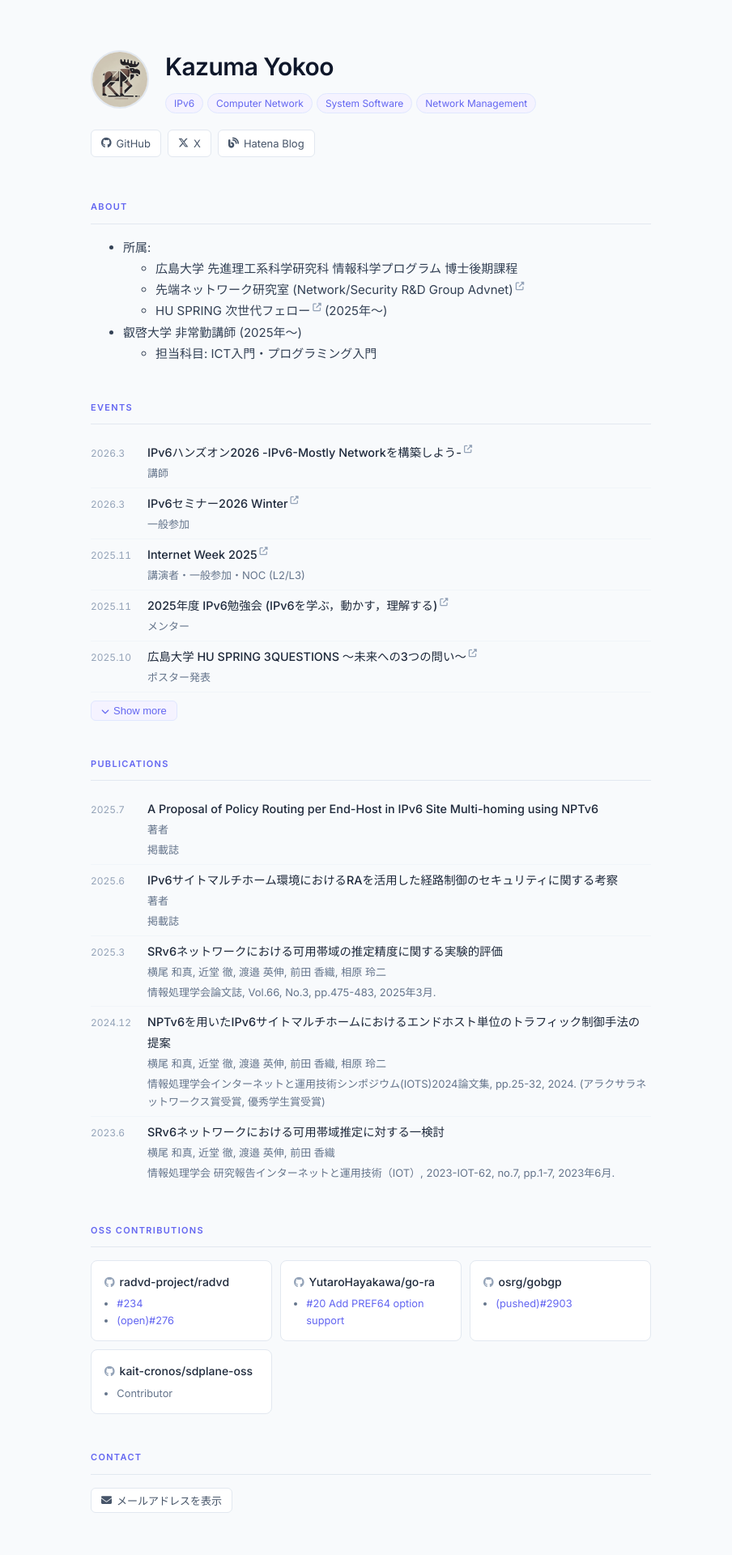
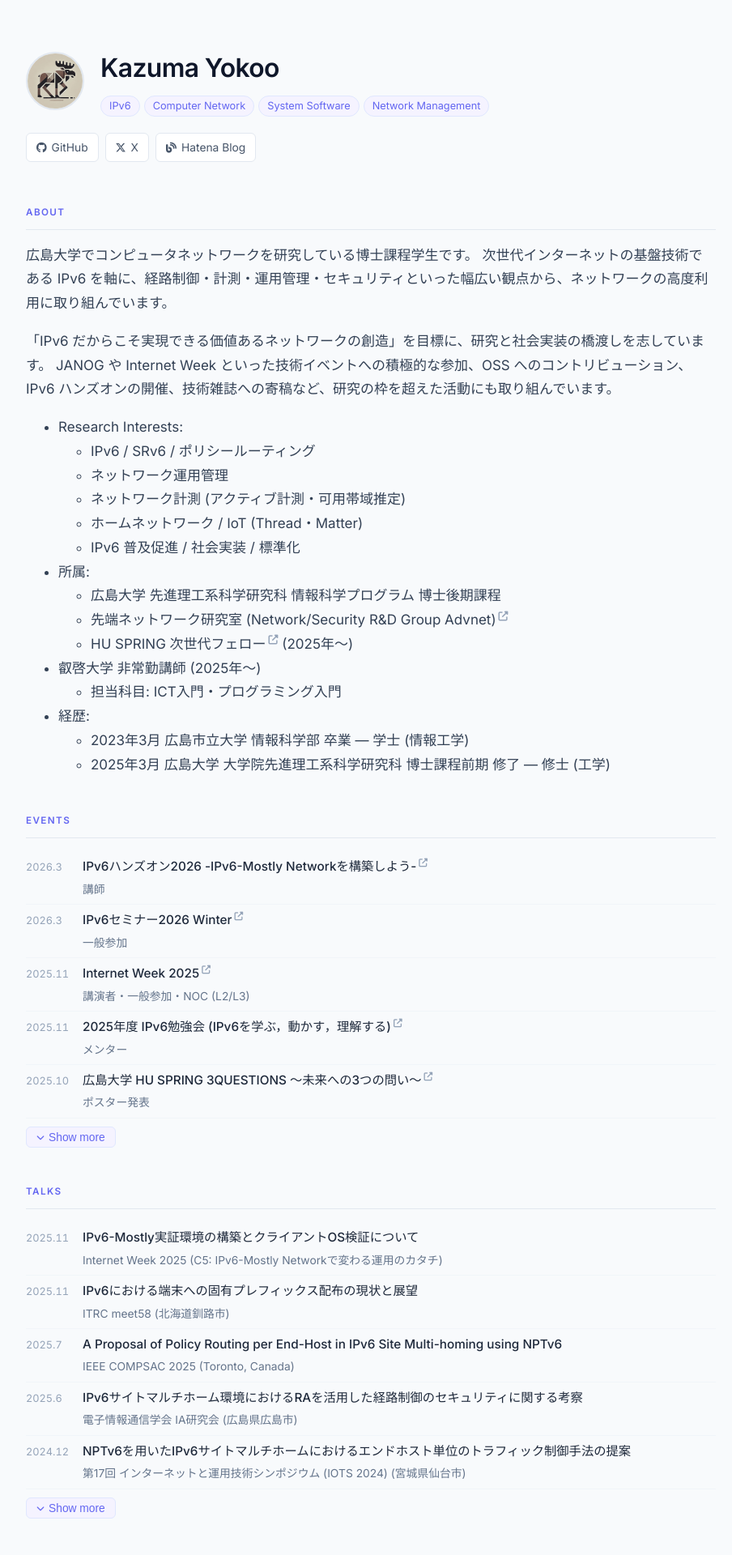
Before and after one commit to y-kzm/profile, a Jekyll site: the page built from docs/index.md, in a window 1280 px wide. Shown: the top 1920 px of the page at 81% size, without its empty margins (182-1086 px from the left). Built offline with Jekyll 4.4.1, drawn with Linux system fonts in a browser that asks for light colours; some of the changed text lies outside the part shown.

Commit message:
feat(profile): complete profile content and refine layout
- Fill publications with verified bibliographic info and add 2 new entries
  (IEEE COMPSAC 2025, IEICE IA 2025-1/-5, IPSJ IOT 2026)
- Add talks section: 9 oral/poster presentations with venues and locations
- Expand About: bio, research interests, education, part-time lecturer
- Underline own name in publication author lists via Liquid filter
- Increase base font size (17px) and page width (900px)
- Mark radvd #276 as merged; add .gitignore for local artifacts

```diff
--- a/docs/_layouts/default.html
+++ b/docs/_layouts/default.html
@@ -11,17 +11,19 @@
   <style>
     *, *::before, *::after { box-sizing: border-box; }
 
+    html { font-size: 17px; }
+
     body {
       margin: 0;
       font-family: 'Inter', -apple-system, BlinkMacSystemFont, 'Segoe UI', sans-serif;
-      font-size: 15px;
+      font-size: 1rem;
       line-height: 1.75;
       color: #1e293b;
       background: #f8fafc;
     }
 
     .page-wrapper {
-      max-width: 740px;
+      max-width: 900px;
       margin: 0 auto;
       padding: 56px 24px 96px;
     }
@@ -399,7 +401,7 @@
             <div class="item-title">
               {% if item.url %}<a href="{{ item.url }}" target="_blank" rel="noopener">{{ item.title }}</a>{% else %}{{ item.title }}{% endif %}
             </div>
-            {% if item.authors %}<div class="item-sub">{{ item.authors }}</div>{% endif %}
+            {% if item.authors %}<div class="item-sub">{{ item.authors | replace: "横尾 和真", "<u>横尾 和真</u>" | replace: "Kazuma Yokoo", "<u>Kazuma Yokoo</u>" }}</div>{% endif %}
             {% if item.venue %}<div class="item-sub">{{ item.venue }}</div>{% endif %}
           </div>
         </li>
@@ -415,7 +417,7 @@
               <div class="item-title">
                 {% if item.url %}<a href="{{ item.url }}" target="_blank" rel="noopener">{{ item.title }}</a>{% else %}{{ item.title }}{% endif %}
               </div>
-              {% if item.authors %}<div class="item-sub">{{ item.authors }}</div>{% endif %}
+              {% if item.authors %}<div class="item-sub">{{ item.authors | replace: "横尾 和真", "<u>横尾 和真</u>" | replace: "Kazuma Yokoo", "<u>Kazuma Yokoo</u>" }}</div>{% endif %}
               {% if item.venue %}<div class="item-sub">{{ item.venue }}</div>{% endif %}
             </div>
           </li>
--- a/docs/index.md
+++ b/docs/index.md
@@ -22,12 +22,27 @@ sns:
     url: "https://y-kzm.hatenablog.com/"
 
 about: |
+  広島大学でコンピュータネットワークを研究している博士課程学生です。
+  次世代インターネットの基盤技術である IPv6 を軸に、経路制御・計測・運用管理・セキュリティといった幅広い観点から、ネットワークの高度利用に取り組んでいます。
+
+  「IPv6 だからこそ実現できる価値あるネットワークの創造」を目標に、研究と社会実装の橋渡しを志しています。
+  JANOG や Internet Week といった技術イベントへの積極的な参加、OSS へのコントリビューション、IPv6 ハンズオンの開催、技術雑誌への寄稿など、研究の枠を超えた活動にも取り組んでいます。
+
+  - Research Interests:
+    - IPv6 / SRv6 / ポリシールーティング
+    - ネットワーク運用管理
+    - ネットワーク計測 (アクティブ計測・可用帯域推定)
+    - ホームネットワーク / IoT (Thread・Matter)
+    - IPv6 普及促進 / 社会実装 / 標準化
   - 所属:
     - 広島大学 先進理工系科学研究科 情報科学プログラム 博士後期課程
     - [先端ネットワーク研究室 (Network/Security R&D Group Advnet)](https://net.hiroshima-u.ac.jp/advnet/)
     - HU SPRING [次世代フェロー](https://www.hiroshima-u.ac.jp/fellowship/adopters-list) (2025年〜)
   - 叡啓大学 非常勤講師 (2025年〜)
     - 担当科目: ICT入門・プログラミング入門
+  - 経歴:
+    - 2023年3月 広島市立大学 情報科学部 卒業 — 学士 (情報工学)
+    - 2025年3月 広島大学 大学院先進理工系科学研究科 博士課程前期 修了 — 修士 (工学)
 
 events:
   - year: "2026.3"
@@ -171,34 +186,68 @@ events:
   #  url: ""
 
 talks:
-#  - year: "202"
-#    title: ""
-#    event: "iw2025"
-#    #url: "https://..."
-#  - year: "2025.11"
-#    title: "IPv6における端末への固有プレフィックス配布の現状と展望"
-#    event: "ITRC meet58 (北海道釧路市)"
-#    url: "https://example.com"
-#  - year: "202"
-#    title: ""
-#    event: "wide"
-#    #url: "https://..."
-#  - year: "202"
-#    title: ""
-#    event: "itrc青森"
-#    #url: "https://..."
+  - year: "2025.11"
+    title: "IPv6-Mostly実証環境の構築とクライアントOS検証について"
+    event: "Internet Week 2025 (C5: IPv6-Mostly Networkで変わる運用のカタチ)"
+    url: "https://internetweek.jp/2025/archives/program/c5"
+  - year: "2025.11"
+    title: "IPv6における端末への固有プレフィックス配布の現状と展望"
+    event: "ITRC meet58 (北海道釧路市)"
+    url: "https://www.itrc.net/meet/58-cfp/"
+  - year: "2025.7"
+    title: "A Proposal of Policy Routing per End-Host in IPv6 Site Multi-homing using NPTv6"
+    event: "IEEE COMPSAC 2025 (Toronto, Canada)"
+    url: "https://ieeecompsac.computer.org/2025/"
+  - year: "2025.6"
+    title: "IPv6サイトマルチホーム環境におけるRAを活用した経路制御のセキュリティに関する考察"
+    event: "電子情報通信学会 IA研究会 (広島県広島市)"
+    url: "https://ken.ieice.org/ken/paper/20250623vcLB/"
+  - year: "2024.12"
+    title: "NPTv6を用いたIPv6サイトマルチホームにおけるエンドホスト単位のトラフィック制御手法の提案"
+    event: "第17回 インターネットと運用技術シンポジウム (IOTS 2024) (宮城県仙台市)"
+    url: "https://www.iot.ipsj.or.jp/symposium/iots2024/"
+  - year: "2023.12"
+    title: "小規模ユーザサイトにおけるIPv6マルチホーム環境の課題とその解決に向けて"
+    event: "WIDE研究会"
+  - year: "2023.11"
+    title: "小規模ユーザサイトにおけるIPv6マルチホーム環境の課題とその解決に向けて"
+    event: "ITRC meet54 (青森県青森市)"
+    url: "https://www.itrc.net/meet/54-cfp/"
+  - year: "2023.7"
+    title: "SRv6ネットワークにおける可用帯域推定に対する一検討"
+    event: "情報処理学会 第62回IOT研究会 (長崎県長崎市)"
+    url: "https://www.iot.ipsj.or.jp/meeting/62-program/"
+  - year: "2022.12"
+    title: "A Proposal of an Estimation Method of Network Resources using SRv6 for Dataflow Platform Management"
+    event: "AINTEC 2022 (広島県広島市・ポスター発表)"
+    url: "https://interlab.ait.ac.th/aintec2022/"
+
+  #- year: ""
+  #  title: ""
+  #  event: ""
+  #  url: ""
 
 publications:
+  - year: "2026.5"
+    title: "組織ネットワークにおけるIPv6-Mostly導入に向けた技術検証と課題整理"
+    url: "https://ipsj.ixsq.nii.ac.jp/records/2009646"
+    authors: "大脇 洋, 横尾 和真, 丁 曄澎, 小川 康一, 近堂 徹"
+    venue: "情報処理学会 研究報告インターネットと運用技術（IOT）, 2026-IOT-73, no.1, pp.1-7, 2026年5月."
   - year: "2025.7"
     title: "A Proposal of Policy Routing per End-Host in IPv6 Site Multi-homing using NPTv6"
-    url: ""
-    authors: "著者"
-    venue: "掲載誌"
+    url: "https://doi.org/10.1109/COMPSAC65507.2025.00208"
+    authors: "Kazuma Yokoo, Tohru Kondo, Hidenobu Watanabe, Kaori Maeda, Reiji Aibara"
+    venue: "Proc. of IEEE 49th Annual Computers, Software, and Applications Conference (COMPSAC 2025), pp.1559-1564, July 2025."
   - year: "2025.6"
     title: "IPv6サイトマルチホーム環境におけるRAを活用した経路制御のセキュリティに関する考察"
-    url: ""
-    authors: "著者"
-    venue: "掲載誌"
+    url: "https://ken.ieice.org/ken/paper/20250623vcLB/"
+    authors: "横尾 和真, 近堂 徹, 渡邉 英伸, 前田 香織, 相原 玲二"
+    venue: "電子情報通信学会 技術研究報告 (IA2025-1), vol.125, no.85, pp.1-7, 2025年6月."
+  - year: "2025.6"
+    title: "パッシブ計測を活用したThreadメッシュネットワークのトポロジー可視化手法の検討"
+    url: "https://ken.ieice.org/ken/paper/202506235cLb/"
+    authors: "前大 光稔, 横尾 和真, 丁 曄澎, 近堂 徹"
+    venue: "電子情報通信学会 技術研究報告 (IA2025-5), vol.125, no.85, pp.24-29, 2025年6月."
   - year: "2025.3"
     title: "SRv6ネットワークにおける可用帯域の推定精度に関する実験的評価"
     url: "https://ipsj.ixsq.nii.ac.jp/records/2001664"
@@ -220,7 +269,7 @@ oss:
     name: "radvd-project/radvd"
     description: |
       - [#234](https://github.com/radvd-project/radvd/pull/234)
-      - [(open)#276](https://github.com/radvd-project/radvd/pull/276)
+      - [#276](https://github.com/radvd-project/radvd/pull/276)
   - url: "https://github.com/YutaroHayakawa/go-ra"
     name: "YutaroHayakawa/go-ra"
     description: |
```
Also changed, not shown: 2 other files.
